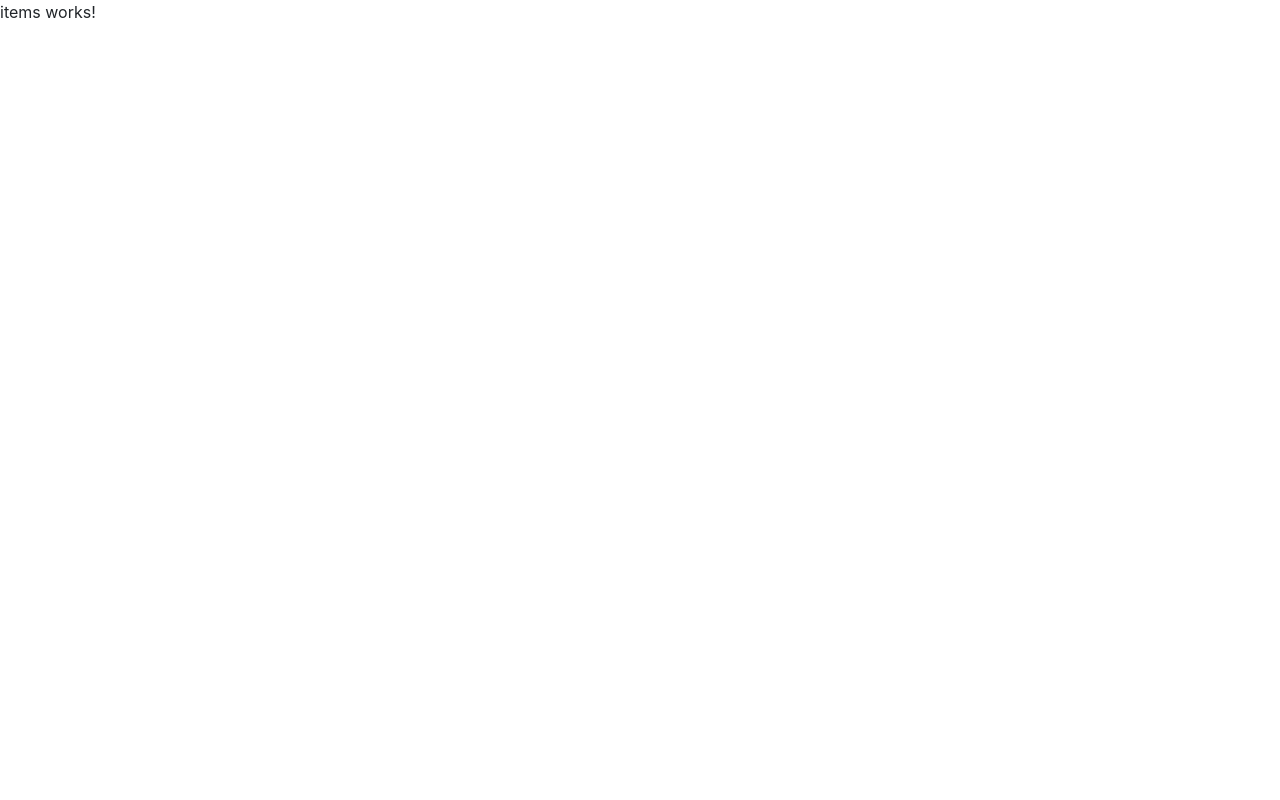
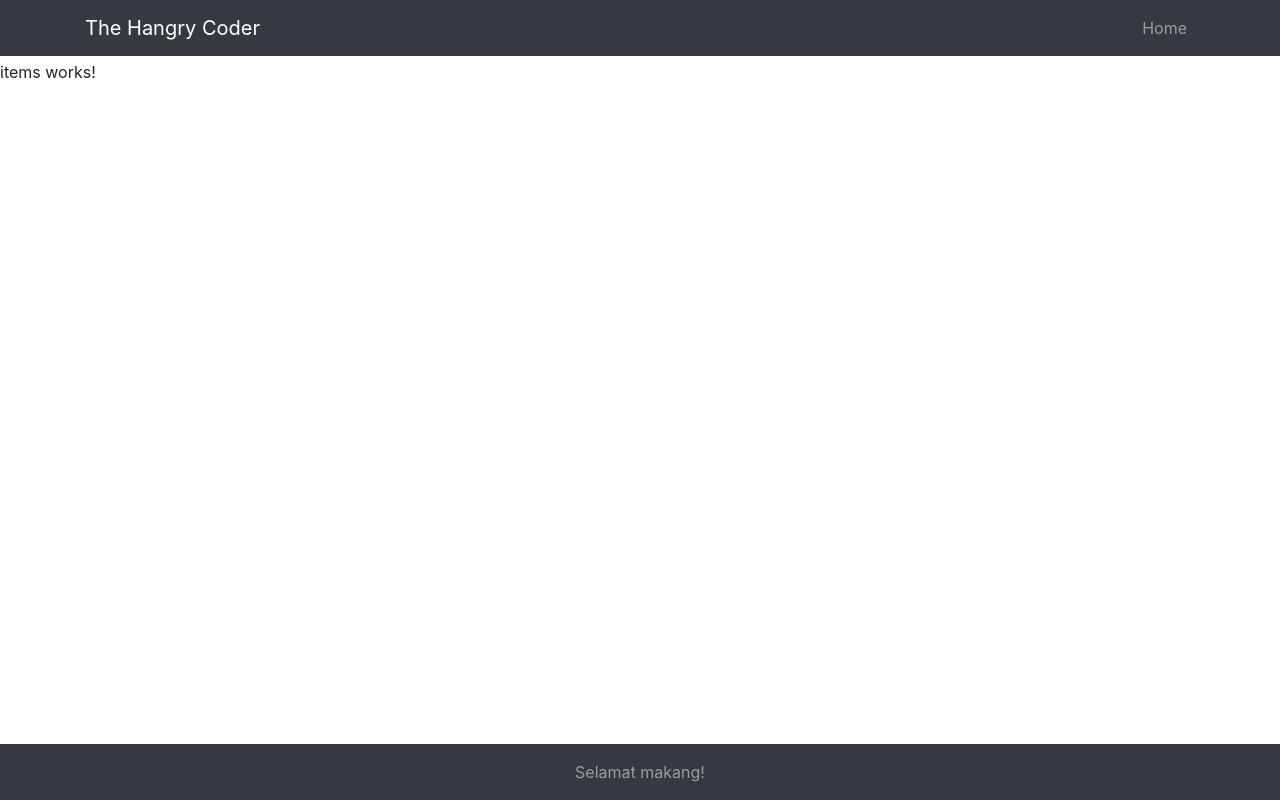
Before and after one commit to fransyozef/crud-example-angular, an Angular app: page /items in a window 1280 px wide. Built offline with nearby package versions, Linux system fonts and the light colour scheme.

Commit message:
adding basic layout

```diff
--- a/src/app/app.component.css
+++ b/src/app/app.component.css
@@ -0,0 +1,3 @@
+.navbar-brand {
+    color   : white !important;
+}
--- a/src/app/app.component.html
+++ b/src/app/app.component.html
@@ -1 +1,30 @@
-<router-outlet></router-outlet>
+<!-- Header navigation -->
+<nav class="navbar fixed-top navbar-expand-lg navbar-dark bg-dark fixed-top">
+    <div class="container">
+      <a class="navbar-brand">The Hangry Coder</a>
+      <button (click)="toggleNav()" class="navbar-toggler navbar-toggler-right" type="button" data-toggle="collapse" data-target="#navbarResponsive" aria-controls="navbarResponsive" aria-expanded="false" aria-label="Toggle navigation">
+        <span class="navbar-toggler-icon"></span>
+      </button>
+      <div class="collapse navbar-collapse" id="navbarResponsive" [ngClass]="{'show': navToggle}">
+          <ul class="navbar-nav ml-auto">
+              <li class="nav-item">
+                <a class="nav-link" routerLink="/">Home</a>
+              </li>
+            </ul>
+      </div>
+    </div>
+</nav>
+
+<!-- Content -->
+<div style="padding-top:60px;padding-bottom:60px;">
+    <router-outlet></router-outlet>
+</div>
+
+
+
+<!-- Footer -->
+<nav class="navbar navbar-dark bg-dark mt-5 fixed-bottom">
+    <div class="navbar-expand m-auto navbar-text">
+      Selamat makang!
+    </div>
+</nav>
--- a/src/app/app.component.ts
+++ b/src/app/app.component.ts
@@ -7,4 +7,10 @@ import { Component } from '@angular/core';
 })
 export class AppComponent {
   title = 'crud-example';
+
+  navToggle: Boolean = false;
+
+  toggleNav() {
+    this.navToggle  = !this.navToggle;
+  }
 }
```
